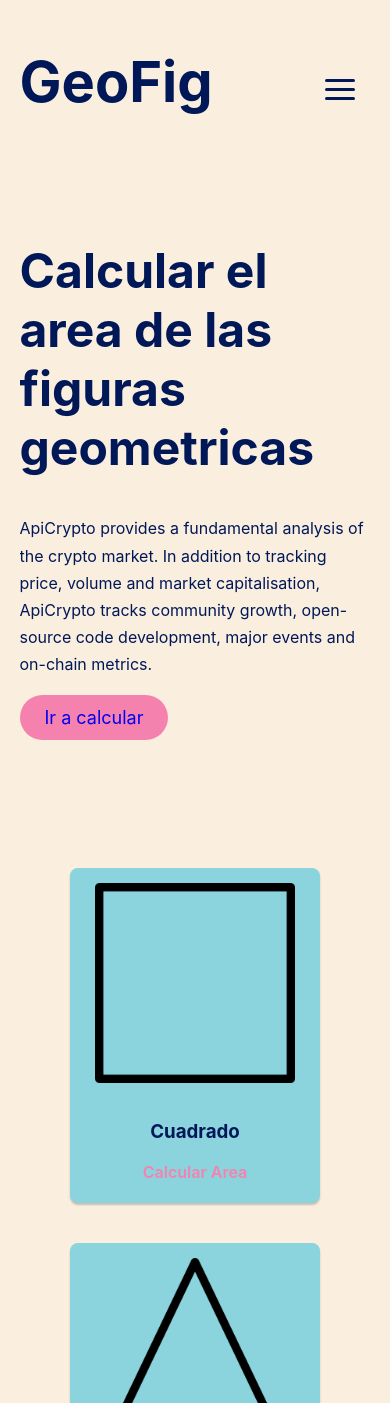
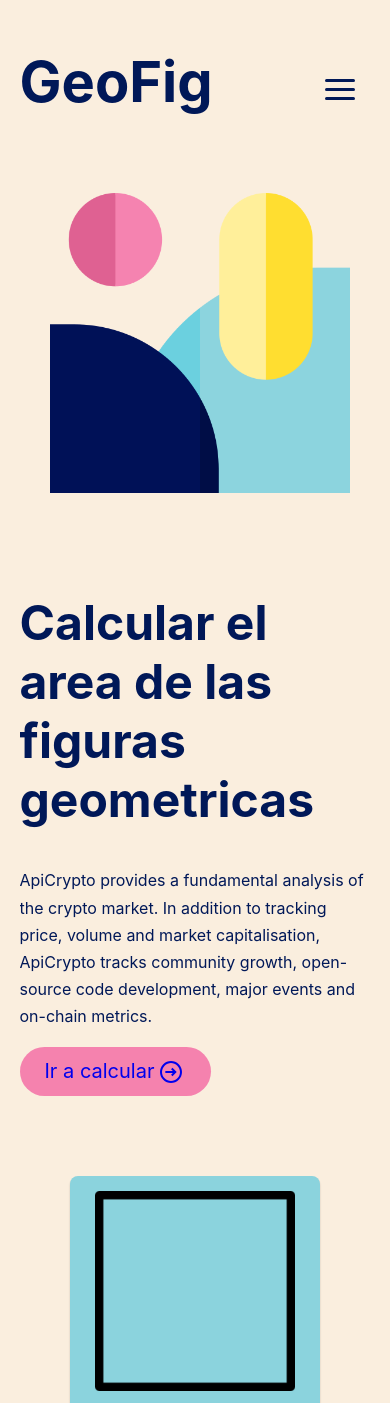
Before and after one commit to KeuryLendof/GeoFig, a React (Create React App) app: page / in a window 390 px wide. Shown: the top 1403 px of the page. Built offline with nearby package versions, Linux system fonts and the light colour scheme.

Commit message:
inicio y cards 90%

```diff
--- a/src/componentes/Inicio/inicio.css
+++ b/src/componentes/Inicio/inicio.css
@@ -38,7 +38,13 @@
     padding: 12px 25px;
     text-decoration: none;
     border-radius: 30px;
-    font-size: 18px;
+    font-size: 20px;
+}
+
+.productive_arrow{
+    width: 30px;
+    margin-left: .1em;
+    vertical-align: middle;
 }
 
 
@@ -63,6 +69,37 @@
     }
 
     .imagen img{
-        display: none;
+       order: 1;
+    }
+    .productive_text{
+        order: 2;
     }
 }
+
+@media screen and (max-width: 575px){
+    .imagen img{
+        width: 400px;
+        height: 400px;
+    }
+}
+
+@media screen and (max-width: 500px){
+    .imagen img{
+        width: 350px;
+        height: 350px;
+    }
+}
+
+@media screen and (max-width: 460px){
+    .imagen img{
+        width: 300px;
+        height: 300px;
+    }
+}
+
+@media screen and (max-width: 380px){
+    .imagen img{
+        width: 250px;
+        height: 250px;
+    }
+}
--- a/src/componentes/Inicio/inicio.jsx
+++ b/src/componentes/Inicio/inicio.jsx
@@ -19,6 +19,24 @@
 
                 <a href="#" className="productive_cta">
                     Ir a calcular
+                    <svg className="productive_arrow"
+                        width="24"
+                        height="24"
+                        viewBox="0 0 24 24"
+                        fill="none"
+                        xmlns="http://www.w3.org/2000/svg"
+                        >
+                        <path
+                            d="M12.0519 14.8285L13.4661 16.2427L17.7088 12L13.4661 7.7574L12.0519 9.17161L13.8804 11H6.34321V13H13.8803L12.0519 14.8285Z"
+                            fill="currentColor"
+                        />
+                        <path
+                            fill-rule="evenodd"
+                            clip-rule="evenodd"
+                            d="M19.7782 19.7782C24.0739 15.4824 24.0739 8.51759 19.7782 4.22183C15.4824 -0.0739417 8.51759 -0.0739417 4.22183 4.22183C-0.0739417 8.51759 -0.0739417 15.4824 4.22183 19.7782C8.51759 24.0739 15.4824 24.0739 19.7782 19.7782ZM18.364 18.364C21.8787 14.8492 21.8787 9.15076 18.364 5.63604C14.8492 2.12132 9.15076 2.12132 5.63604 5.63604C2.12132 9.15076 2.12132 14.8492 5.63604 18.364C9.15076 21.8787 14.8492 21.8787 18.364 18.364Z"
+                            fill="currentColor"
+                        />
+                    </svg>
                 </a>
             </div>
 
--- a/src/componentes/Principal/Principal.css
+++ b/src/componentes/Principal/Principal.css
@@ -23,7 +23,7 @@
     /* width: 330px;
     height: 350px; */
     width: 250px;
-    height: 335px;
+    height: 345px;
     background-color: #8BD3DD;
     border-radius: 8px;
     box-shadow: 0 2px 2px rgba(0, 0, 0, 0.2);
```
